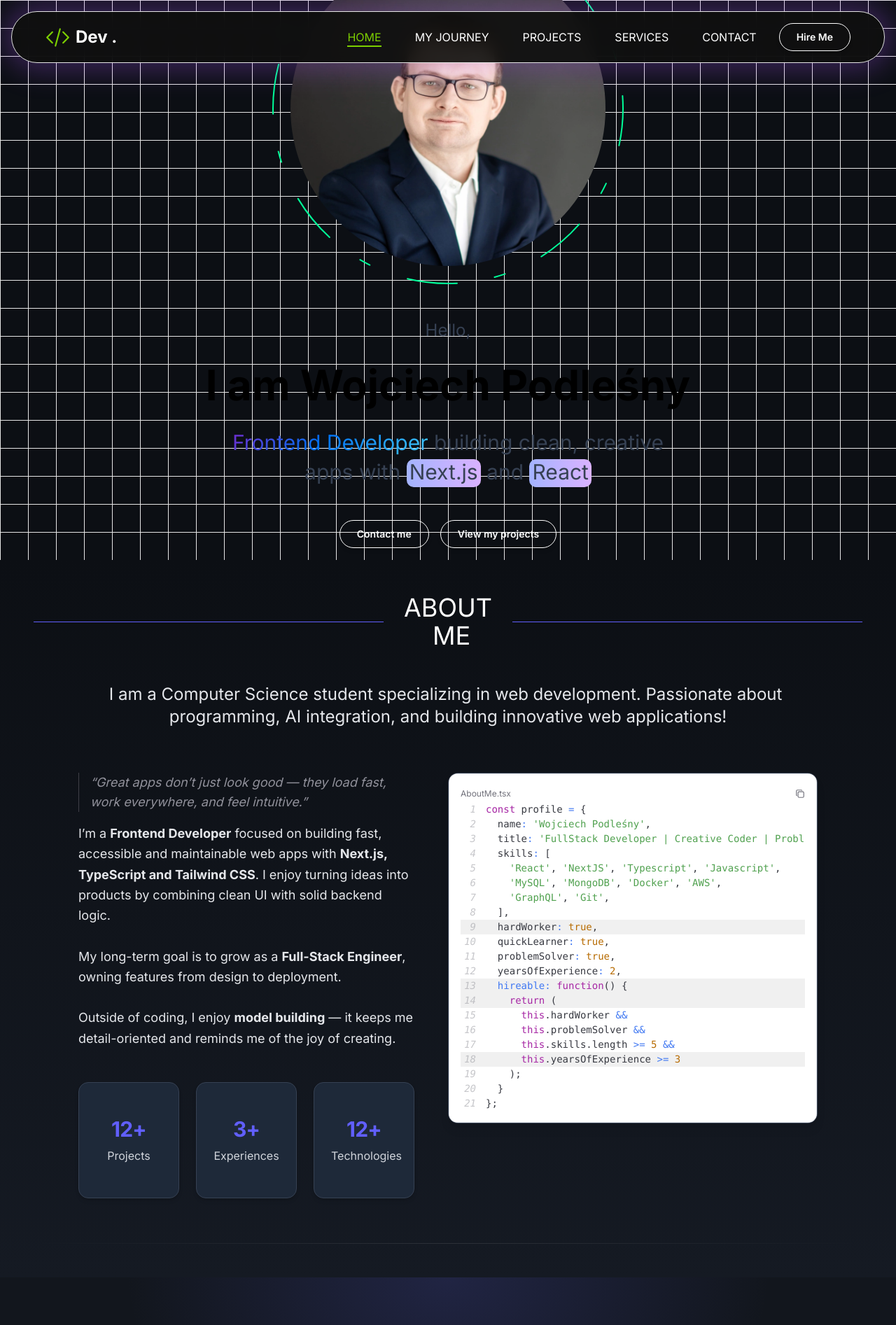
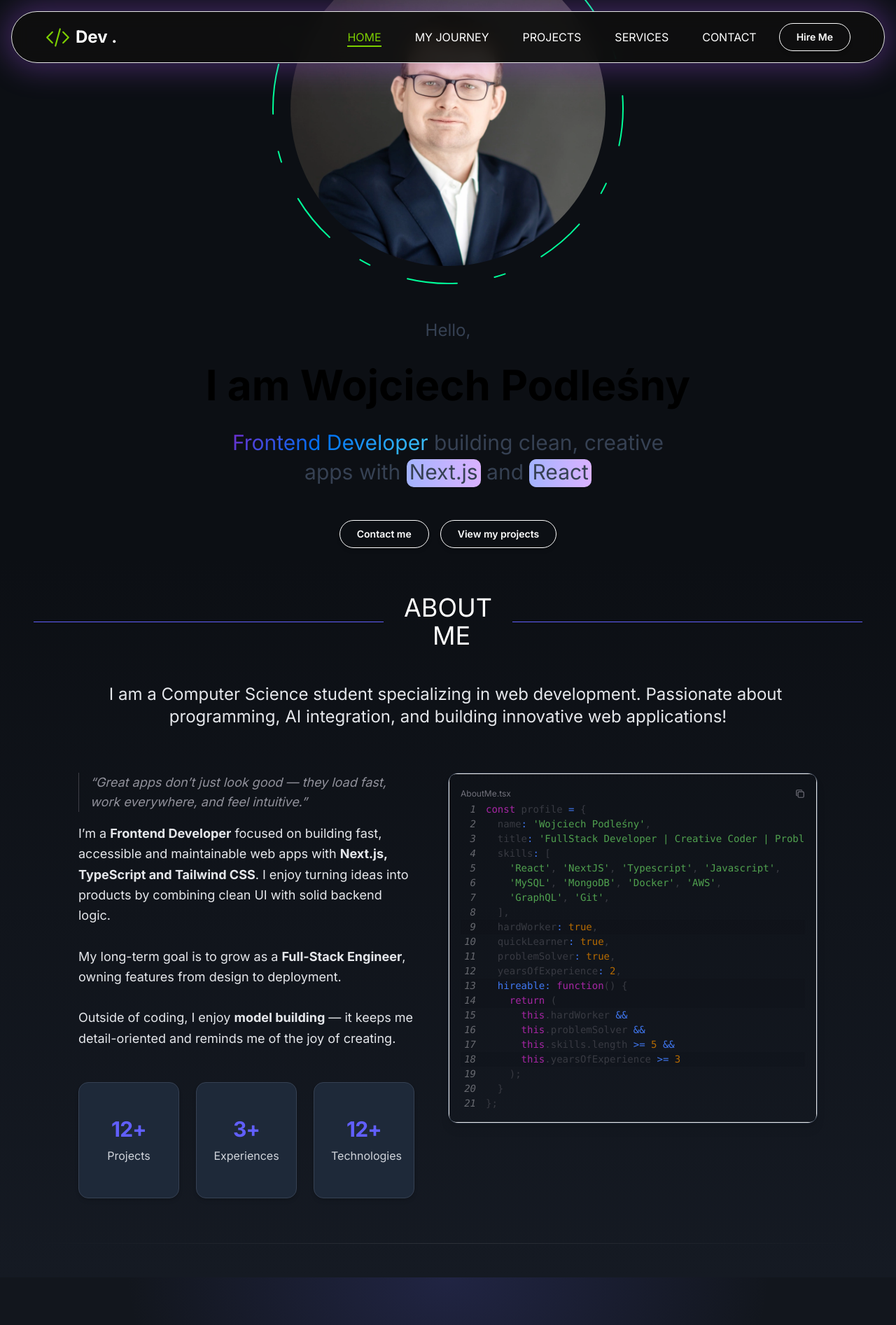
Before and after one commit to Wojciech-Podlesny/Portfolio, a Next.js app: page / in a window 1280 px wide. Shown: the top 1893 px of the page at 70% size. Built offline with nearby package versions, Linux system fonts and the light colour scheme.

Commit message:
Update projects

```diff
--- a/components/Header.tsx
+++ b/components/Header.tsx
@@ -21,7 +21,6 @@ export const Header = () => {
             <div
                 className="absolute inset-0 pointer-events-none select-none
           bg-[size:40px_40px]
-          bg-[linear-gradient(to_right,#e5e5e5_1px,transparent_1px),linear-gradient(to_bottom,#e5e5e5_1px,transparent_1px)]
           dark:bg-[linear-gradient(to_right,#171717_1px,transparent_1px),linear-gradient(to_bottom,#171717_1px,transparent_1px)]"
             />
             <Spotlight className="absolute -top-40 left-0 md:-top-20 md:left-60" fill="white" />
--- a/components/ui/code-block.tsx
+++ b/components/ui/code-block.tsx
@@ -1,122 +1,3 @@
-// "use client";
-// import React from "react";
-// import { Prism as SyntaxHighlighter } from "react-syntax-highlighter";
-// import { atomDark } from "react-syntax-highlighter/dist/cjs/styles/prism";
-// import { IconCheck, IconCopy } from "@tabler/icons-react";
-//
-// type CodeBlockProps = {
-//     language: string;
-//     filename: string;
-//     highlightLines?: number[];
-// } & (
-//     | {
-//     code: string;
-//     tabs?: never;
-// }
-//     | {
-//     code?: never;
-//     tabs: Array<{
-//         name: string;
-//         code: string;
-//         language?: string;
-//         highlightLines?: number[];
-//     }>;
-// }
-//     );
-//
-// export const CodeBlock = ({
-//                               language,
-//                               filename,
-//                               code,
-//                               highlightLines = [],
-//                               tabs = [],
-//                           }: CodeBlockProps) => {
-//     const [copied, setCopied] = React.useState(false);
-//     const [activeTab, setActiveTab] = React.useState(0);
-//
-//     const tabsExist = tabs.length > 0;
-//
-//     const copyToClipboard = async () => {
-//         const textToCopy = tabsExist ? tabs[activeTab].code : code;
-//         if (textToCopy) {
-//             await navigator.clipboard.writeText(textToCopy);
-//             setCopied(true);
-//             setTimeout(() => setCopied(false), 2000);
-//         }
-//     };
-//
-//     const activeCode = tabsExist ? tabs[activeTab].code : code;
-//     const activeLanguage = tabsExist
-//         ? tabs[activeTab].language || language
-//         : language;
-//     const activeHighlightLines = tabsExist
-//         ? tabs[activeTab].highlightLines || []
-//         : highlightLines;
-//
-//     return (
-//         <div className="relative w-full rounded-lg bg-slate-900 p-4 font-mono text-sm">
-//     {/*        <div className="flex items-center space-x-2 px-4 py-2 bg-gray-900">
-//                 <span className="w-3 h-3 bg-red-500 rounded-full"></span>
-//                 <span className="w-3 h-3 bg-yellow-400 rounded-full"></span>
-//                 <span className="w-3 h-3 bg-green-500 rounded-full"></span>
-//             </div>*/}
-//             <div className="flex flex-col gap-2">
-//                 {tabsExist && (
-//                     <div className="flex  overflow-x-auto">
-//                         {tabs.map((tab, index) => (
-//                             <button
-//                                 key={index}
-//                                 onClick={() => setActiveTab(index)}
-//                                 className={`px-3 !py-2 text-xs transition-colors font-sans ${
-//                                     activeTab === index
-//                                         ? "text-white"
-//                                         : "text-zinc-400 hover:text-zinc-200"
-//                                 }`}
-//                             >
-//                                 {tab.name}
-//                             </button>
-//                         ))}
-//                     </div>
-//                 )}
-//                 {!tabsExist && filename && (
-//                     <div className="flex justify-between items-center py-2">
-//                         <div className="text-xs text-zinc-400">{filename}</div>
-//                         <button
-//                             onClick={copyToClipboard}
-//                             className="flex items-center gap-1 text-xs text-zinc-400 hover:text-zinc-200 transition-colors font-sans"
-//                         >
-//                             {copied ? <IconCheck size={14} /> : <IconCopy size={14} />}
-//                         </button>
-//                     </div>
-//                 )}
-//             </div>
-//             <SyntaxHighlighter
-//                 language={activeLanguage}
-//                 style={atomDark}
-//                 customStyle={{
-//                     margin: 0,
-//                     padding: 0,
-//                     background: "transparent",
-//                     fontSize: "0.875rem", // text-sm equivalent
-//                 }}
-//                 wrapLines={true}
-//                 showLineNumbers={true}
-//                 lineProps={(lineNumber) => ({
-//                     style: {
-//                         backgroundColor: activeHighlightLines.includes(lineNumber)
-//                             ? "rgba(255,255,255,0.1)"
-//                             : "transparent",
-//                         display: "block",
-//                         width: "100%",
-//                     },
-//                 })}
-//                 PreTag="div"
-//             >
-//                 {String(activeCode)}
-//             </SyntaxHighlighter>
-//         </div>
-//     );
-// };
 "use client";
 
 import React from "react";
@@ -186,7 +67,6 @@ export const CodeBlock = ({
         <div
             className={[
                 "relative w-full rounded-lg p-4 font-mono text-sm border",
-                "bg-white text-gray-900 border-gray-200",
                 "dark:bg-slate-900 dark:text-gray-100 dark:border-gray-700",
             ].join(" ")}
         >
--- a/components/ui/timeline.tsx
+++ b/components/ui/timeline.tsx
@@ -79,7 +79,6 @@ export const Timeline = ({ data }: { data: TimelineEntry[] }) => {
                         key={index}
                         className="timeline-row flex justify-start pt-8 md:gap-10"
                     >
-                        {/* lewa kolumna */}
                         <div className="sticky flex flex-col md:flex-row z-40 items-center top-40 self-start max-w-xs lg:max-w-sm md:w-full">
                             <div className="timeline-icon h-10 absolute left-3 md:left-3 w-10 rounded-full dark:bg-black flex items-center justify-center">
                                 <Image
@@ -100,7 +99,6 @@ export const Timeline = ({ data }: { data: TimelineEntry[] }) => {
                             </div>
                         </div>
 
-                        {/* prawa kolumna */}
                         <div className="relative pl-20 pr-4 md:pl-4 w-full">
                             <h3 className="md:hidden block text-2xl mb-2 font-bold text-white">
                                 {item.title}
@@ -111,7 +109,6 @@ export const Timeline = ({ data }: { data: TimelineEntry[] }) => {
                     </div>
                 ))}
 
-                {/* pionowa linia */}
                 <div
                     style={{ height: `${height}px`, top: `${lineOffset}px` }}
                     className="absolute left-8 w-[2px] bg-gray-400/60 dark:bg-neutral-700"
```
